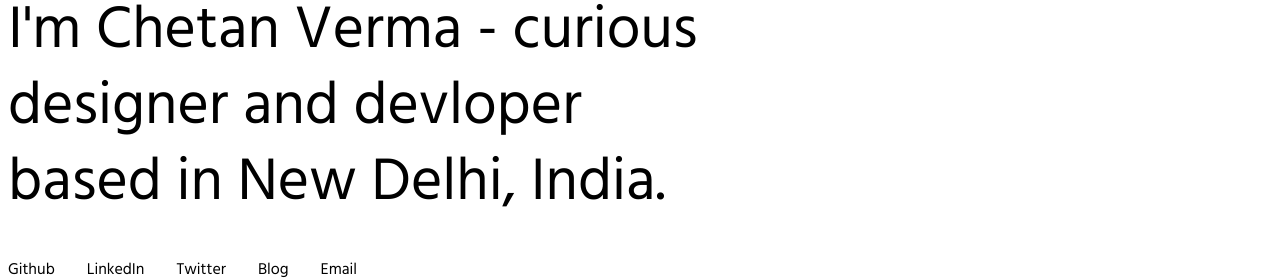
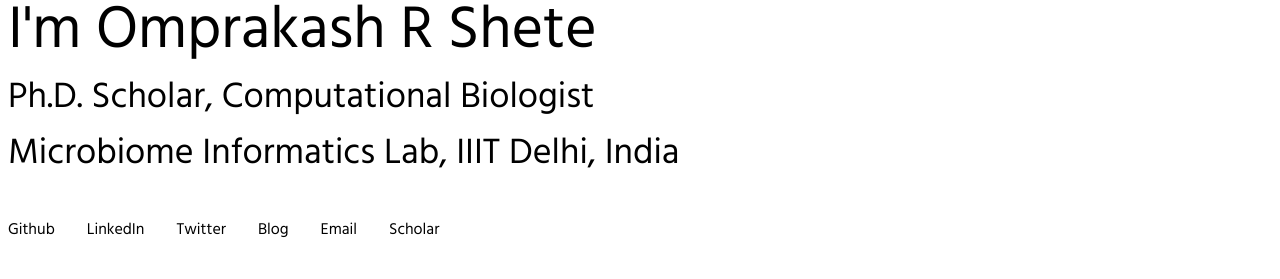
Before and after one commit to kintsugi-programmer/om-shete, a Next.js app: page / in a window 1280 px wide. Shown: the part 258-537 px from the top of the page. Built offline with nearby package versions, Linux system fonts and the light colour scheme.

Commit message:
IceBreaking

```diff
--- a/pages/index.js
+++ b/pages/index.js
@@ -79,13 +79,13 @@ export default function Home() {
             </h1>
             <h1
               ref={textThree}
-              className="text-3xl tablet:text-6xl laptop:text-6xl laptopl:text-8xl p-1 tablet:p-2 text-bold w-full laptop:w-4/5"
+              className="text-2xl tablet:text-4xl laptop:text-4xl laptopl:text-6xl p-1 tablet:p-2 text-bold w-full laptop:w-4/5"
             >
               {data.headerTaglineThree}
             </h1>
             <h1
               ref={textFour}
-              className="text-3xl tablet:text-6xl laptop:text-6xl laptopl:text-8xl p-1 tablet:p-2 text-bold w-full laptop:w-4/5"
+              className="text-2xl tablet:text-4xl laptop:text-4xl laptopl:text-6xl p-1 tablet:p-2 text-bold w-full laptop:w-4/5"
             >
               {data.headerTaglineFour}
             </h1>
```
Also changed, not shown: data/portfolio.json (+1 -1 lines).
